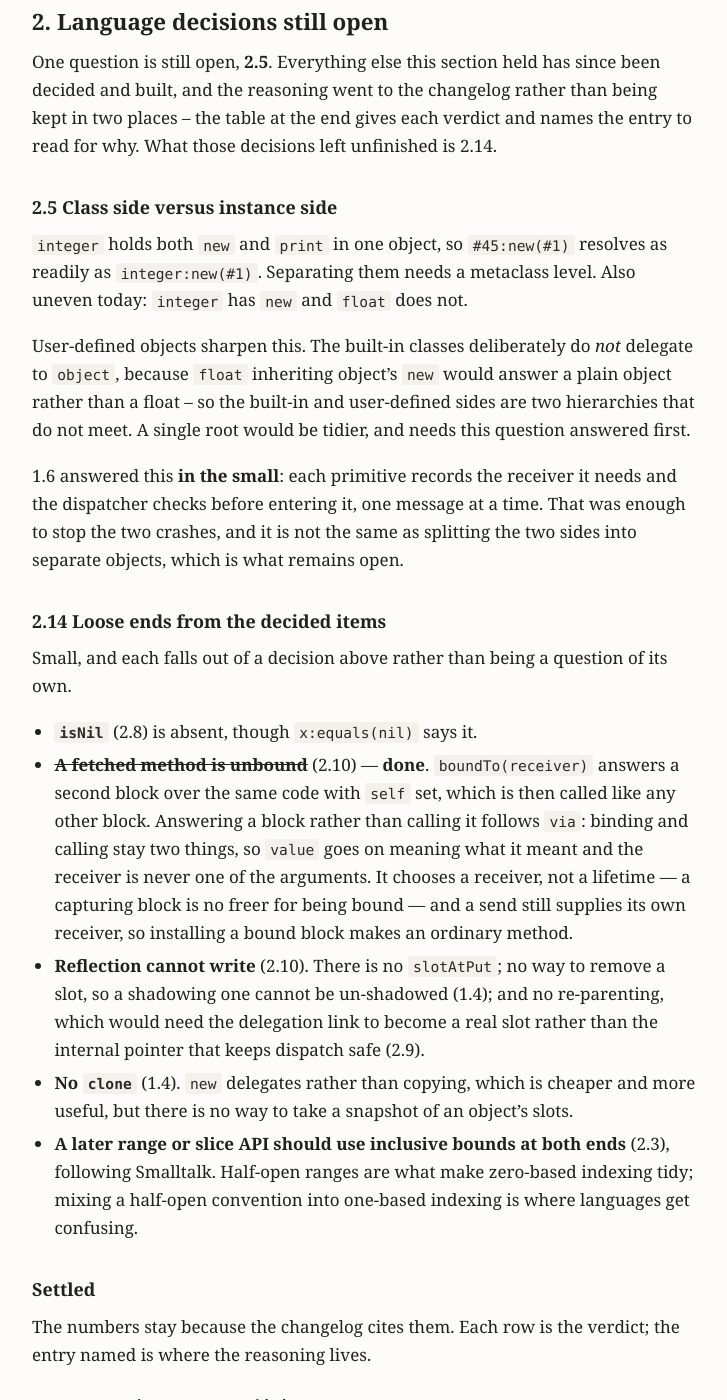
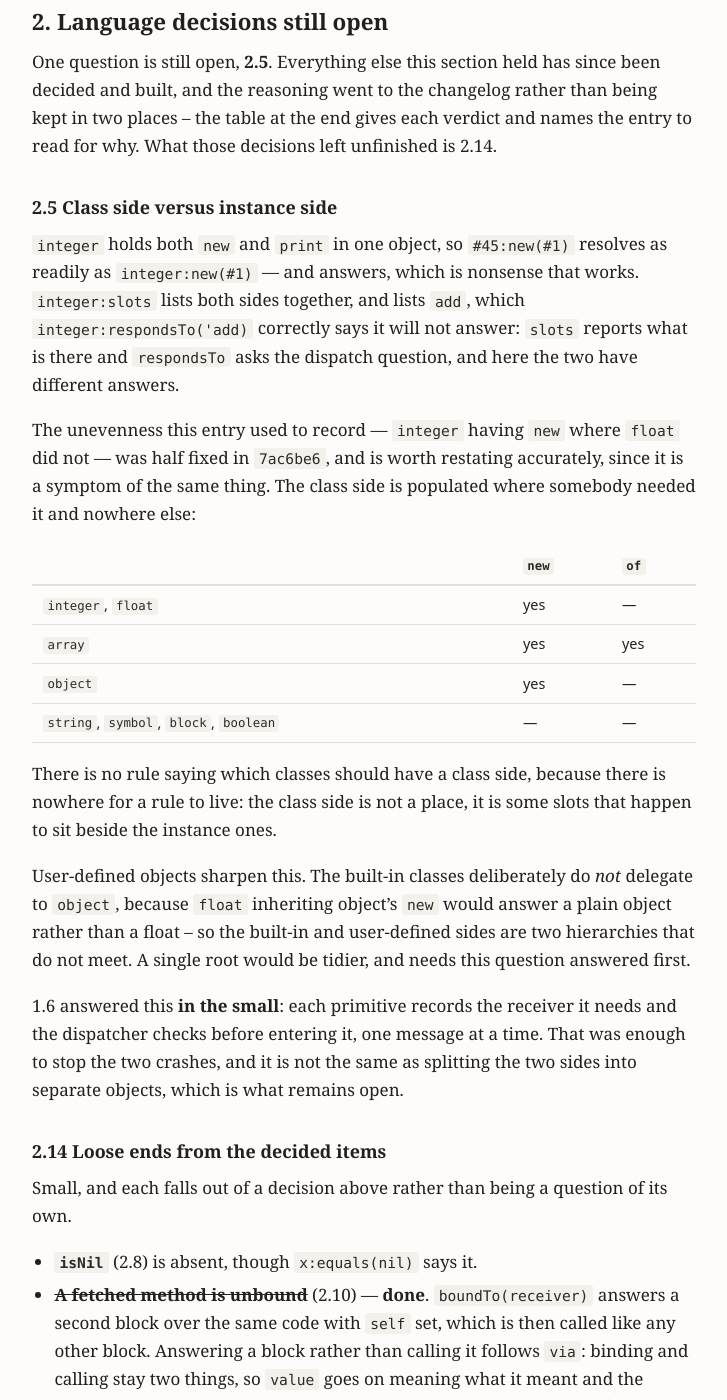
Before and after one commit to hansolovkarlsson/Solveig, a Jekyll site: the page built from docs/ROADMAP.md, in a window 1280 px wide and 1400 px high, scrolled down 7710 px. Shown: the whole window, without its empty margins (276-1003 px from the left). Built offline with Jekyll 4.4.1, drawn with Linux system fonts in a browser that asks for light colours; our own code applies the rules of GitHub Pages for plain Markdown files.

Commit message:
Correct what 2.5 says about the class side
The entry said "integer has new and float does not". That was fixed in
7ac6be6 and the entry still claimed it, so its one concrete example was
wrong.

Restating it accurately turned out to be worth more than deleting it,
because the unevenness is still there and is a symptom of the thing the
entry is about. new is on integer, float, array and object; string,
symbol, block and boolean have no class side at all. There is no rule
about which should, because there is nowhere for a rule to live: the
class side is not a place, it is some slots that happen to sit beside
the instance ones.

Also records the two symptoms visible from the language rather than
from the source: #45:new(#1) answers, and integer:slots lists 'add
while integer:respondsTo('add) correctly says it will not answer it --
slots reports what is there, respondsTo asks the dispatch question, and
here they differ.

Checked against the built binaries rather than read off the source.

Co-Authored-By: Claude Opus 5 <noreply@anthropic.com>

```diff
--- a/docs/ROADMAP.md
+++ b/docs/ROADMAP.md
@@ -314,9 +314,28 @@ to read for why. What those decisions left unfinished is 2.14.
 
 ### 2.5 Class side versus instance side
 
-`integer` holds both `new` and `print` in one object, so `#45:new(#1)` resolves as
-readily as `integer:new(#1)`. Separating them needs a metaclass level. Also
-uneven today: `integer` has `new` and `float` does not.
+`integer` holds both `new` and `print` in one object, so `#45:new(#1)` resolves
+as readily as `integer:new(#1)` — and answers, which is nonsense that works.
+`integer:slots` lists both sides together, and lists `add`, which
+`integer:respondsTo('add)` correctly says it will not answer: `slots` reports
+what is there and `respondsTo` asks the dispatch question, and here the two
+have different answers.
+
+The unevenness this entry used to record — `integer` having `new` where `float`
+did not — was half fixed in `7ac6be6`, and is worth restating accurately, since
+it is a symptom of the same thing. The class side is populated where somebody
+needed it and nowhere else:
+
+| | `new` | `of` |
+| --- | --- | --- |
+| `integer`, `float` | yes | — |
+| `array` | yes | yes |
+| `object` | yes | — |
+| `string`, `symbol`, `block`, `boolean` | — | — |
+
+There is no rule saying which classes should have a class side, because there is
+nowhere for a rule to live: the class side is not a place, it is some slots that
+happen to sit beside the instance ones.
 
 User-defined objects sharpen this. The built-in classes deliberately do *not*
 delegate to `object`, because `float` inheriting object's `new` would answer a
```
